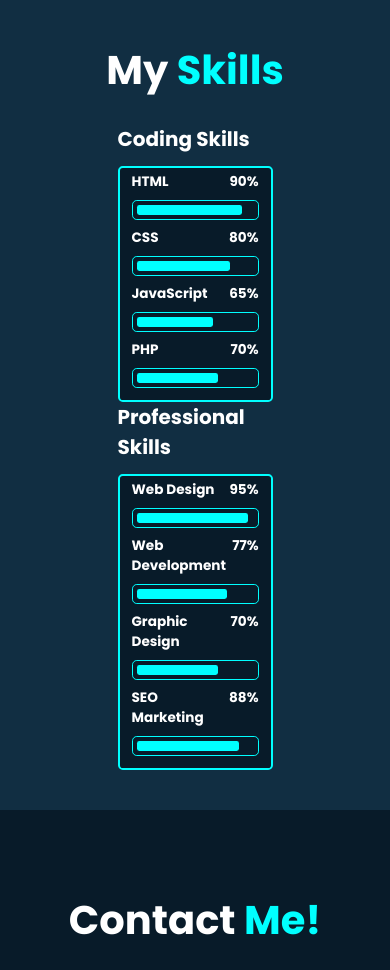
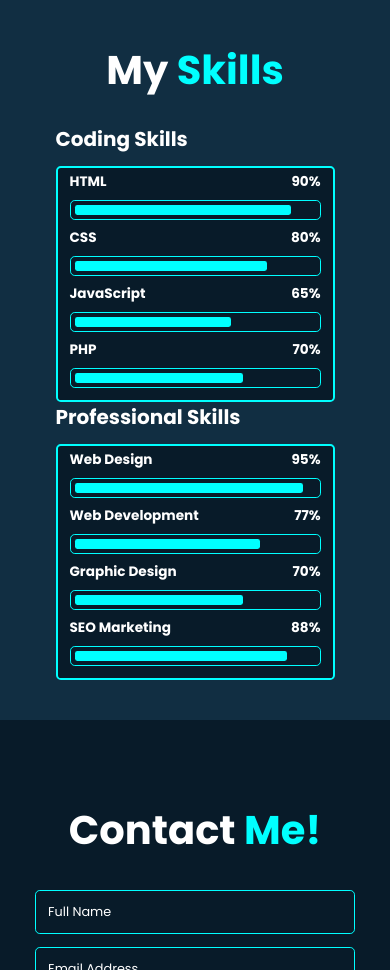
Before and after one commit to Ibrahim-Roni/MyPortfolio, a plain HTML site: page index.html in a window 390 px wide. Shown: the part 2700-3670 px from the top of the page. Drawn offline with nearby package versions, Linux system fonts and the light colour scheme; a web font is replaced by a local one.

Commit message:
Update style.css

```diff
--- a/style.css
+++ b/style.css
@@ -772,6 +772,10 @@ span {
         flex-direction: column;
     }
 
+    .skills-colum {
+        max-width: 70%;
+    }
+
     .home-sci {
         width: 160px;
     }
@@ -793,6 +797,10 @@ span {
 
     .education {
         padding: 10rem 4% 5rem 5%;
+    }
+
+    .skills-colum {
+        max-width: 90%;
     }
 
     .contact form .input-box .input-field {
```
